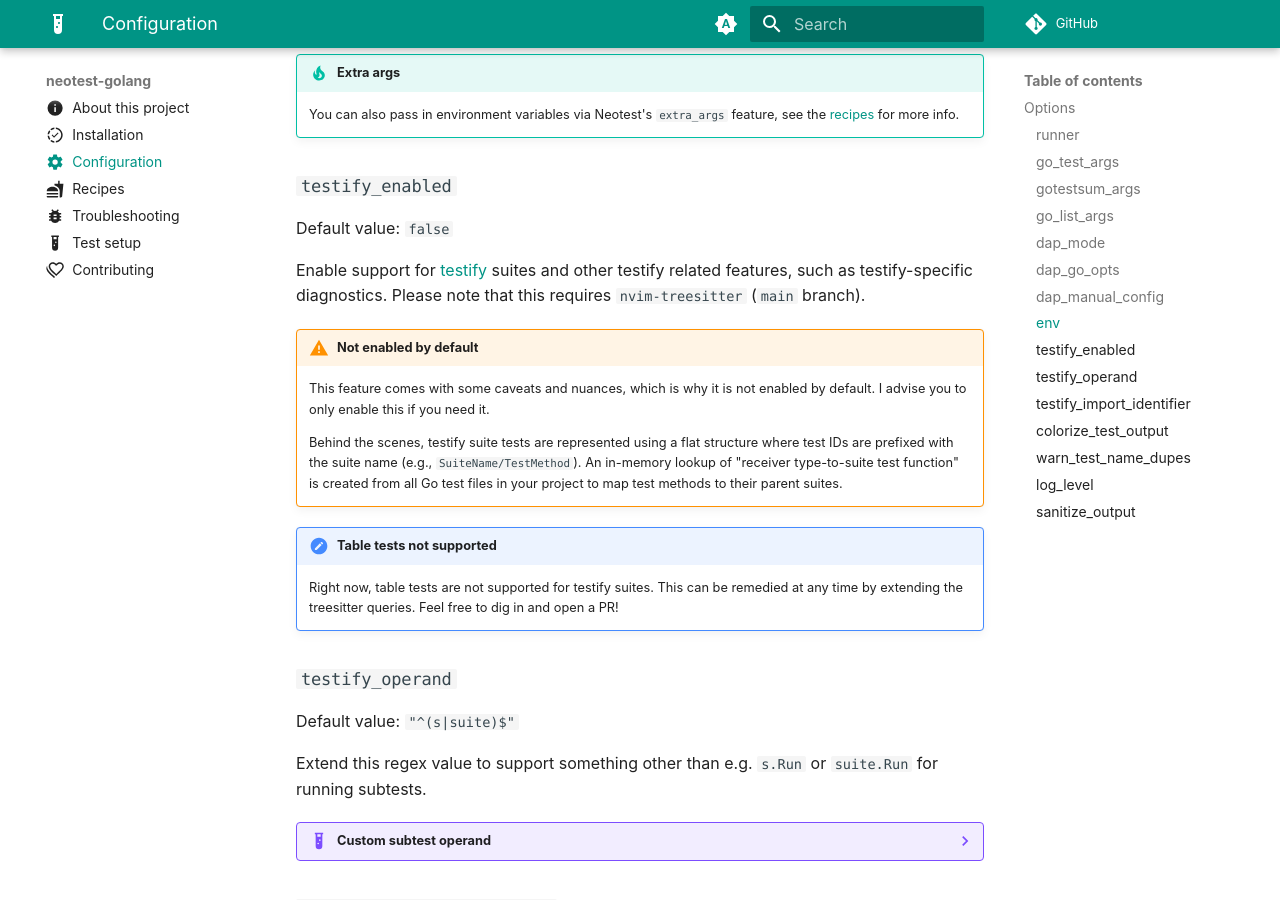
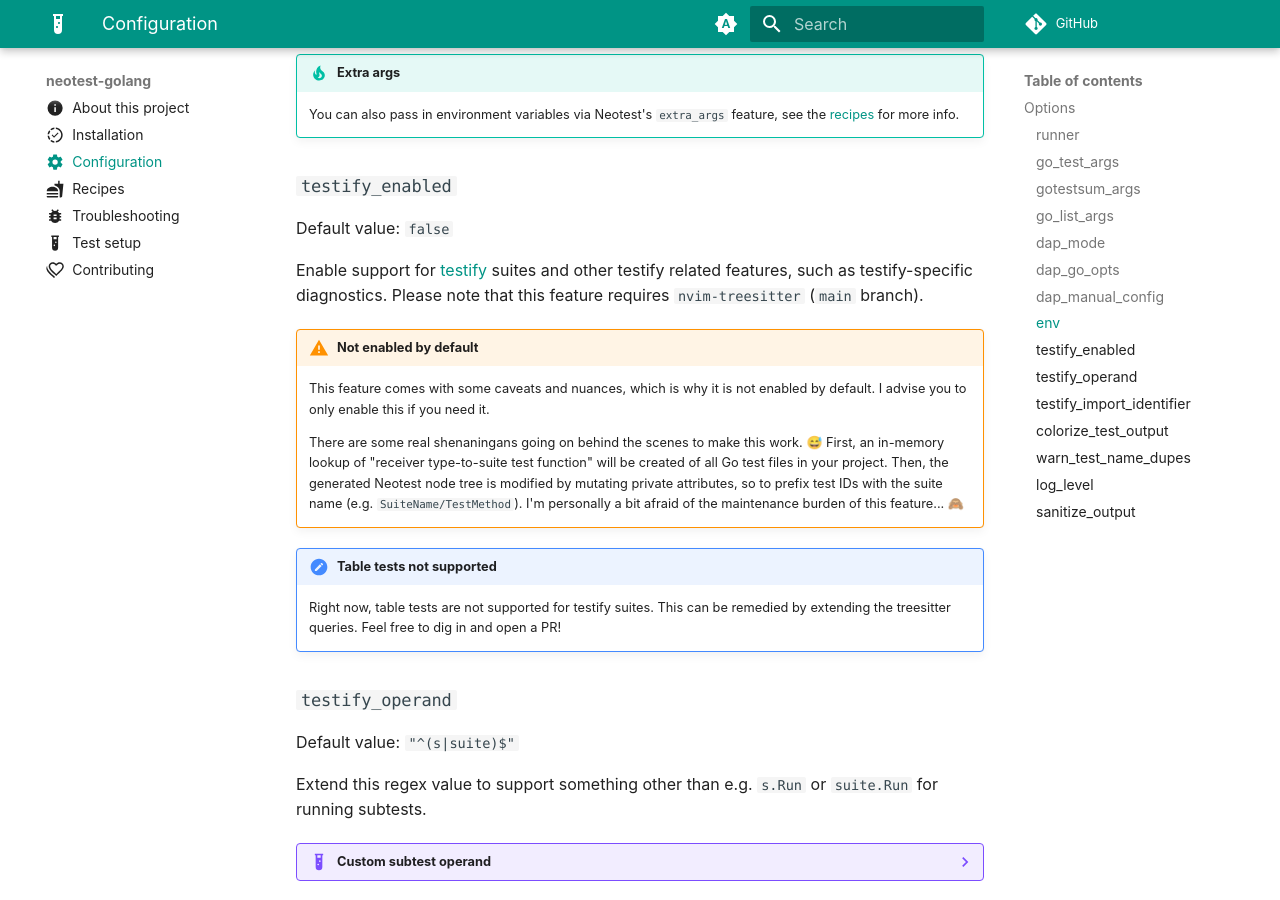
Before and after one commit to fredrikaverpil/neotest-golang, an MkDocs documentation site: the page built from docs/config.md, in a window 1280 px wide and 900 px high, scrolled down 2830 px. Built offline with MkDocs 1.6.1 and Material for MkDocs 9.7.7, drawn with Linux system fonts in a browser that asks for light colours; comment, search, counter and statistics services are not loaded.

Commit message:
chore: touchups

```diff
--- a/docs/config.md
+++ b/docs/config.md
@@ -173,22 +173,24 @@ Default value: `false`
 
 Enable support for [testify](https://github.com/stretchr/testify) suites and
 other testify related features, such as testify-specific diagnostics. Please
-note that this requires `nvim-treesitter` (`main` branch).
+note that this feature requires `nvim-treesitter` (`main` branch).
 
 !!! warning "Not enabled by default"
 
     This feature comes with some caveats and nuances, which is why it is not enabled
     by default. I advise you to only enable this if you need it.
 
-    Behind the scenes, testify suite tests are represented using a flat structure
-    where test IDs are prefixed with the suite name (e.g., `SuiteName/TestMethod`).
-    An in-memory lookup of "receiver type-to-suite test function" is created from
-    all Go test files in your project to map test methods to their parent suites.
+    There are some real shenaningans going on behind the scenes to make this work.
+    😅 First, an in-memory lookup of "receiver type-to-suite test function" will be
+    created of all Go test files in your project. Then, the generated Neotest node
+    tree is modified by mutating private attributes, so to prefix test IDs with the
+    suite name (e.g. `SuiteName/TestMethod`).
+    I'm personally a bit afraid of the maintenance burden of this feature... 🙈
 
 !!! note "Table tests not supported"
 
     Right now, table tests are not supported for testify suites. This can be
-    remedied at any time by extending the treesitter queries. Feel free to dig in
+    remedied by extending the treesitter queries. Feel free to dig in
     and open a PR!
 
 ### `testify_operand`
```
Also changed, not shown: AGENTS.md (+3 -2 lines), 1 other file.
